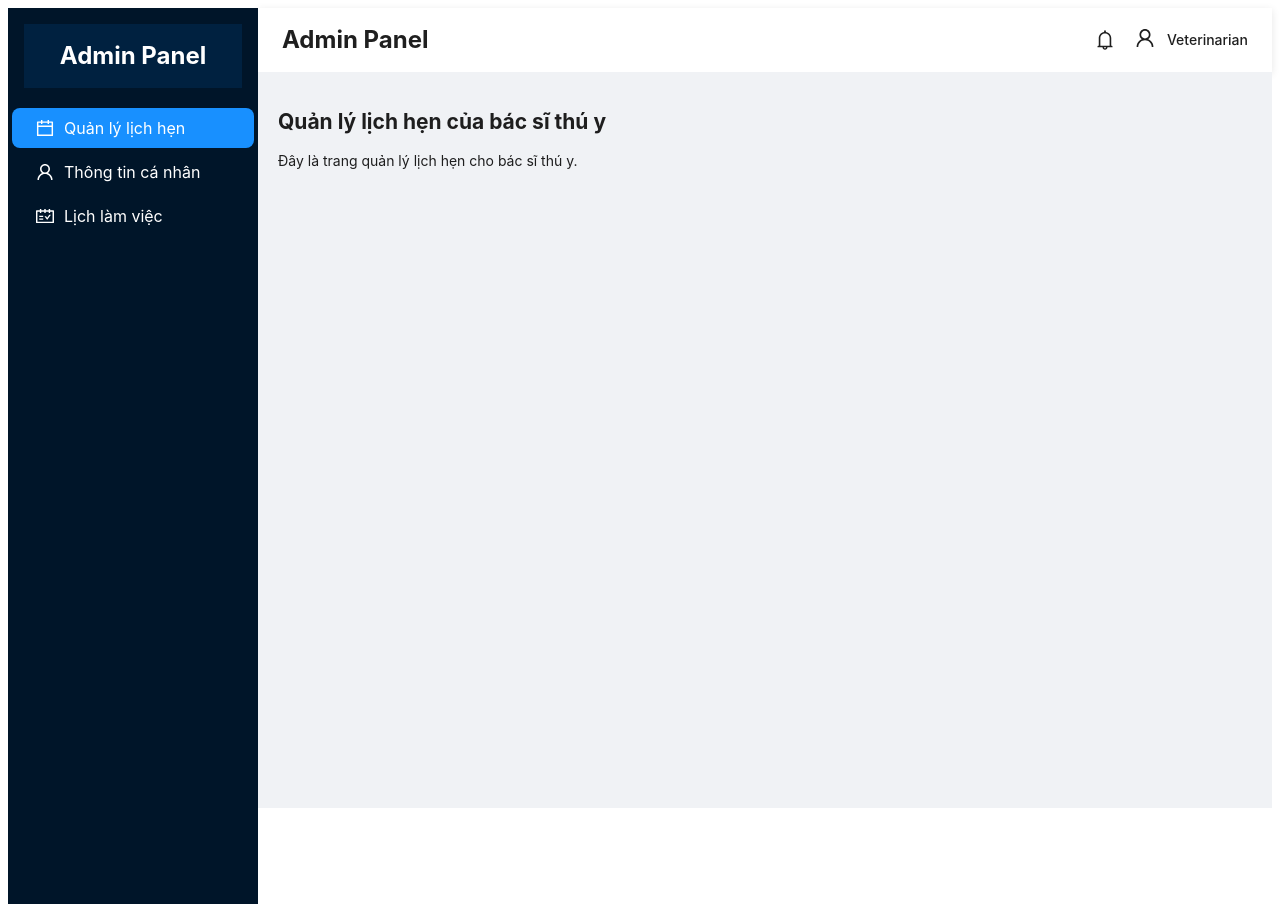
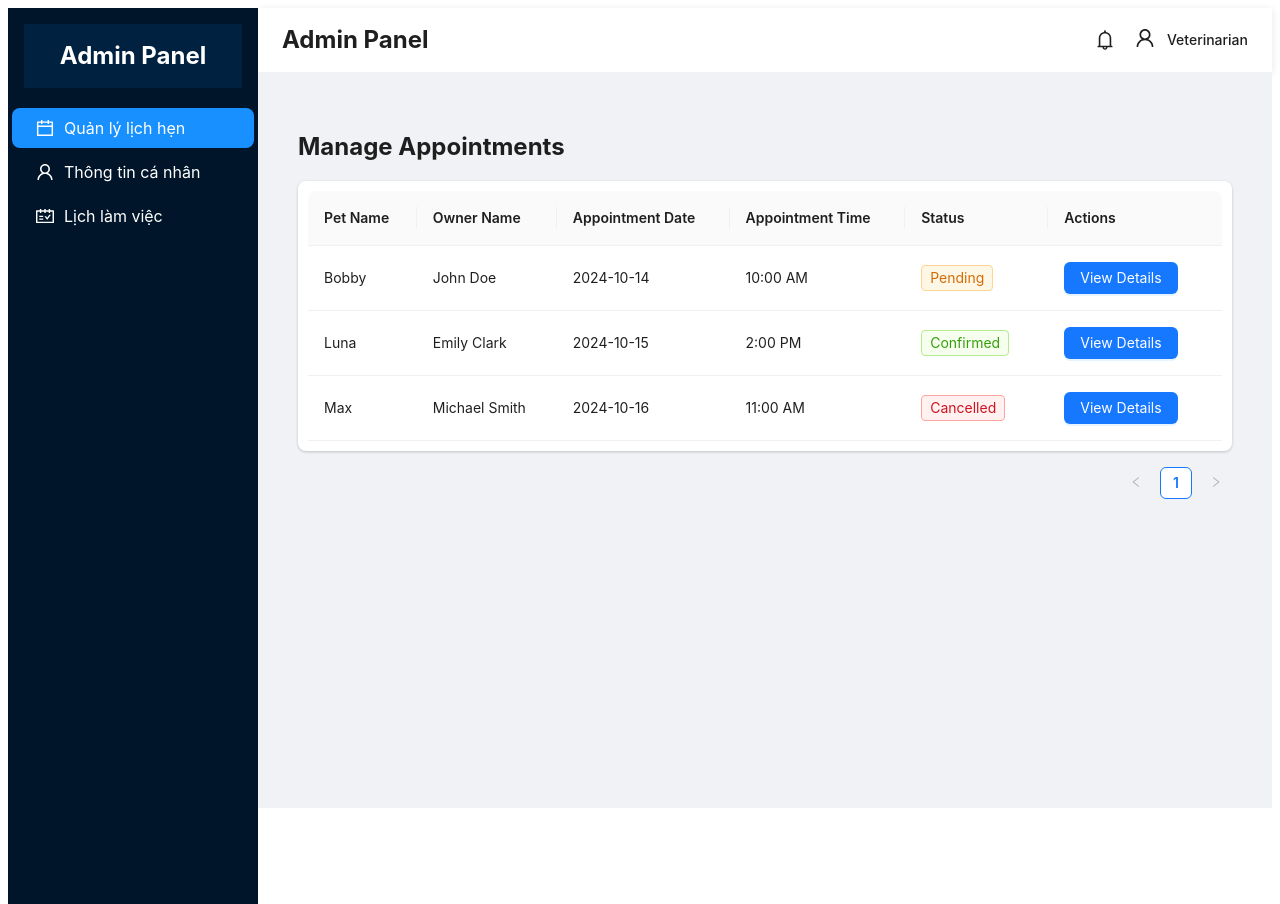
Before and after one commit to JonnyTran411/Koi-Veterinary-Service-Center, a React (Create React App) app in the folder kvsc-fe-app/: page /veterinarian in a window 1280 px wide. Both pictures are taken after a click on the item "Quản lý lịch hẹn". Built offline with nearby package versions, Linux system fonts and the light colour scheme.

Commit message:
Merge code veterian

```diff
--- /dev/null
+++ b/kvsc-fe-app/src/pages/veterinarian/appointment/VeterinarianAppointment.scss
@@ -0,0 +1,25 @@
+.veterinarian-appointments {
+  padding: 20px;
+
+  h2 {
+    font-size: 24px;
+    margin-bottom: 20px;
+  }
+
+  .ant-table {
+    background-color: white;
+    border-radius: 8px;
+    padding: 10px;
+    box-shadow: 0px 1px 3px rgba(0, 0, 0, 0.2);
+  }
+
+  .ant-tag {
+    font-size: 14px;
+    padding: 2px 8px;
+    border-radius: 4px;
+  }
+
+  .ant-btn {
+    margin-right: 10px;
+  }
+}
--- a/kvsc-fe-app/src/pages/veterinarian/appointment/VeterinarianAppointments.jsx
+++ b/kvsc-fe-app/src/pages/veterinarian/appointment/VeterinarianAppointments.jsx
@@ -1,10 +1,96 @@
-import React from "react";
+import { Button, Table, Tag } from "antd";
+import React, { useState } from "react";
+import { Link } from "react-router-dom";
+import "./VeterinarianAppointment.scss";
 
 const VeterinarianAppointments = () => {
+  // Example mock data for appointments
+  const [appointments, setAppointments] = useState([
+    {
+      id: 1,
+      petName: "Bobby",
+      ownerName: "John Doe",
+      appointmentDate: "2024-10-14",
+      appointmentTime: "10:00 AM",
+      status: "Pending",
+    },
+    {
+      id: 2,
+      petName: "Luna",
+      ownerName: "Emily Clark",
+      appointmentDate: "2024-10-15",
+      appointmentTime: "2:00 PM",
+      status: "Confirmed",
+    },
+    {
+      id: 3,
+      petName: "Max",
+      ownerName: "Michael Smith",
+      appointmentDate: "2024-10-16",
+      appointmentTime: "11:00 AM",
+      status: "Cancelled",
+    },
+  ]);
+
+  // Table columns definition
+  const columns = [
+    {
+      title: "Pet Name",
+      dataIndex: "petName",
+      key: "petName",
+    },
+    {
+      title: "Owner Name",
+      dataIndex: "ownerName",
+      key: "ownerName",
+    },
+    {
+      title: "Appointment Date",
+      dataIndex: "appointmentDate",
+      key: "appointmentDate",
+    },
+    {
+      title: "Appointment Time",
+      dataIndex: "appointmentTime",
+      key: "appointmentTime",
+    },
+    {
+      title: "Status",
+      dataIndex: "status",
+      key: "status",
+      render: (status) => {
+        let color;
+        if (status === "Pending") {
+          color = "orange";
+        } else if (status === "Confirmed") {
+          color = "green";
+        } else if (status === "Cancelled") {
+          color = "red";
+        }
+        return <Tag color={color}>{status}</Tag>;
+      },
+    },
+    {
+      title: "Actions",
+      key: "actions",
+      render: (_, record) => (
+        <>
+          <Link to={`/veterinarian/appointments/${record.id}`}>
+            <Button type="primary">View Details</Button>
+          </Link>
+        </>
+      ),
+    },
+  ];
+
   return (
-    <div>
-      <h2>Quản lý lịch hẹn của bác sĩ thú y</h2>
-      <p>Đây là trang quản lý lịch hẹn cho bác sĩ thú y.</p>
+    <div className="veterinarian-appointments">
+      <h2>Manage Appointments</h2>
+      <Table
+        columns={columns}
+        dataSource={appointments}
+        rowKey={(record) => record.id}
+      />
     </div>
   );
 };
--- /dev/null
+++ b/kvsc-fe-app/src/pages/veterinarian/appointment/details/AppointmentDetails.jsx
@@ -0,0 +1,51 @@
+import { Button, Descriptions, Tag } from "antd";
+import React from "react";
+import { useParams } from "react-router-dom";
+
+const AppointmentDetails = () => {
+  const { id } = useParams();
+
+  // Mock appointment data for the sake of demonstration
+  const appointment = {
+    id: 1,
+    petName: "Bobby",
+    ownerName: "John Doe",
+    appointmentDate: "2024-10-14",
+    appointmentTime: "10:00 AM",
+    status: "Pending",
+    notes: "Owner mentioned pet has been sick for 3 days.",
+  };
+
+  return (
+    <div>
+      <h2>Appointment Details for #{id}</h2>
+      <Descriptions bordered>
+        <Descriptions.Item label="Pet Name">
+          {appointment.petName}
+        </Descriptions.Item>
+        <Descriptions.Item label="Owner Name">
+          {appointment.ownerName}
+        </Descriptions.Item>
+        <Descriptions.Item label="Appointment Date">
+          {appointment.appointmentDate}
+        </Descriptions.Item>
+        <Descriptions.Item label="Appointment Time">
+          {appointment.appointmentTime}
+        </Descriptions.Item>
+        <Descriptions.Item label="Status">
+          <Tag color="orange">{appointment.status}</Tag>
+        </Descriptions.Item>
+        <Descriptions.Item label="Notes">{appointment.notes}</Descriptions.Item>
+      </Descriptions>
+
+      <div style={{ marginTop: 20 }}>
+        <Button type="primary">Confirm Appointment</Button>
+        <Button type="danger" style={{ marginLeft: 10 }}>
+          Cancel Appointment
+        </Button>
+      </div>
+    </div>
+  );
+};
+
+export default AppointmentDetails;
--- /dev/null
+++ b/kvsc-fe-app/src/pages/veterinarian/appointment/details/AppointmentDetails.scss
@@ -0,0 +1,19 @@
+.appointment-details {
+  padding: 20px;
+
+  h2 {
+    font-size: 24px;
+    margin-bottom: 20px;
+  }
+
+  .ant-descriptions {
+    background-color: white;
+    border-radius: 8px;
+    padding: 10px;
+    box-shadow: 0px 1px 3px rgba(0, 0, 0, 0.2);
+  }
+
+  .ant-btn {
+    margin-right: 10px;
+  }
+}
--- a/kvsc-fe-app/src/pages/veterinarian/schedule/VeterinarianSchedule.jsx
+++ b/kvsc-fe-app/src/pages/veterinarian/schedule/VeterinarianSchedule.jsx
@@ -1,10 +1,65 @@
-import React from "react";
+import { Badge, Calendar, Card } from "antd";
+import React, { useState } from "react";
+import "./VeterinarianSchedule.scss";
 
 const VeterinarianSchedule = () => {
+  // Example data for shifts
+  const [schedule, setSchedule] = useState([
+    {
+      date: "2024-10-15",
+      shift: "Morning Shift",
+      status: "Confirmed",
+    },
+    {
+      date: "2024-10-16",
+      shift: "Evening Shift",
+      status: "Pending",
+    },
+    {
+      date: "2024-10-17",
+      shift: "Afternoon Shift",
+      status: "Confirmed",
+    },
+  ]);
+
+  // Function to get a badge for each shift status
+  const getListData = (value) => {
+    let listData = [];
+    const formattedDate = value.format("YYYY-MM-DD");
+
+    // Find if there is a shift on this day
+    const shift = schedule.find((item) => item.date === formattedDate);
+    if (shift) {
+      listData = [
+        {
+          type: shift.status === "Confirmed" ? "success" : "warning",
+          content: shift.shift,
+        },
+      ];
+    }
+    return listData;
+  };
+
+  // Function to display badges on the calendar
+  const dateCellRender = (value) => {
+    const listData = getListData(value);
+    return (
+      <ul className="events">
+        {listData.map((item, index) => (
+          <li key={index}>
+            <Badge status={item.type} text={item.content} />
+          </li>
+        ))}
+      </ul>
+    );
+  };
+
   return (
-    <div>
+    <div className="veterinarian-schedule">
       <h2>Lịch làm việc của bác sĩ thú y</h2>
-      <p>Đây là trang quản lý lịch làm việc cho bác sĩ thú y.</p>
+      <Card>
+        <Calendar dateCellRender={dateCellRender} />
+      </Card>
     </div>
   );
 };
--- /dev/null
+++ b/kvsc-fe-app/src/pages/veterinarian/schedule/VeterinarianSchedule.scss
@@ -0,0 +1,33 @@
+.veterinarian-schedule {
+  padding: 20px;
+
+  h2 {
+    font-size: 24px;
+    margin-bottom: 20px;
+  }
+
+  .ant-calendar {
+    background-color: white;
+    border-radius: 8px;
+    padding: 20px;
+    box-shadow: 0px 1px 3px rgba(0, 0, 0, 0.2);
+  }
+
+  .events {
+    margin: 0;
+    padding: 0;
+    list-style: none;
+
+    li {
+      margin-bottom: 5px;
+    }
+  }
+
+  .ant-badge-status-success {
+    background-color: #52c41a;
+  }
+
+  .ant-badge-status-warning {
+    background-color: #faad14;
+  }
+}
--- a/kvsc-fe-app/src/routes/VeterinarianRoutes.jsx
+++ b/kvsc-fe-app/src/routes/VeterinarianRoutes.jsx
@@ -1,6 +1,7 @@
 import React from "react";
 import { Route, Routes } from "react-router-dom";
 import VeterinarianLayout from "../layouts/veterian/VeterianLayout";
+import AppointmentDetails from "../pages/veterinarian/appointment/details/AppointmentDetails";
 import VeterinarianAppointments from "../pages/veterinarian/appointment/VeterinarianAppointments";
 import VeterinarianProfile from "../pages/veterinarian/profile/VeterinarianProfile";
 import VeterinarianSchedule from "../pages/veterinarian/schedule/VeterinarianSchedule";
@@ -10,6 +11,7 @@ const VeterinarianRoutes = () => {
     <Routes>
       <Route path="/" element={<VeterinarianLayout />}>
         <Route path="appointments" element={<VeterinarianAppointments />} />
+        <Route path="appointments/:id" element={<AppointmentDetails />} />
         <Route path="profile" element={<VeterinarianProfile />} />
         <Route path="schedule" element={<VeterinarianSchedule />} />
       </Route>
```
